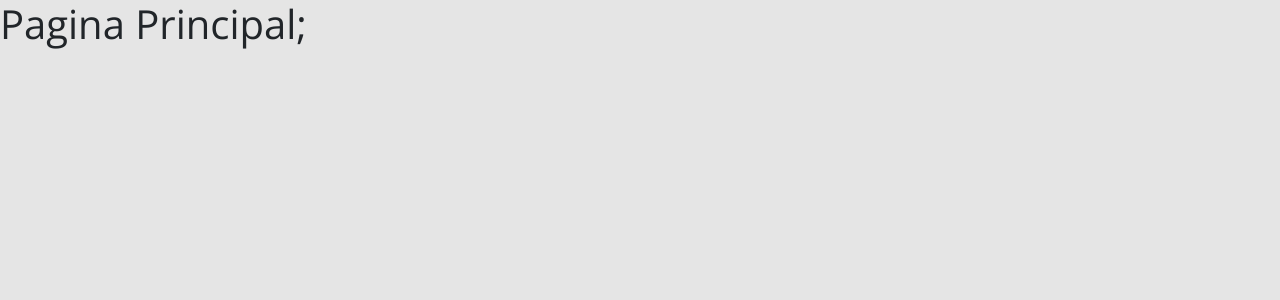
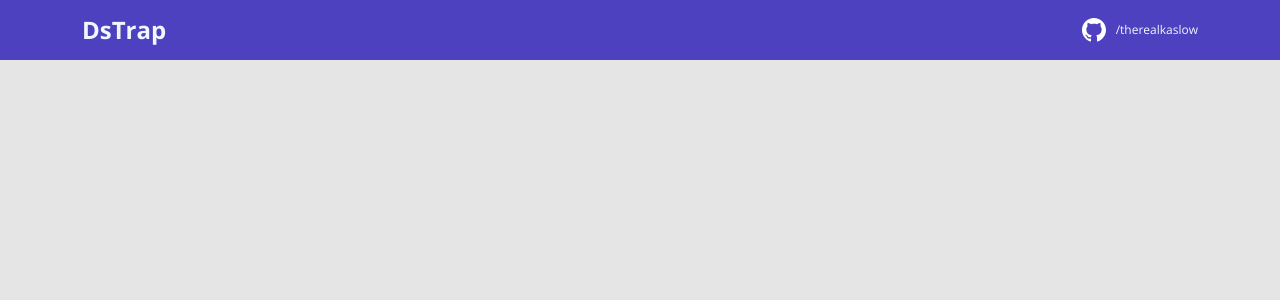
Before and after one commit to therealkaslow/DsArtist, a React (Create React App) app in the folder frontend/: page / in a window 1280 px wide. Shown: the top 300 px of the page. Built offline with nearby package versions, Linux system fonts and the light colour scheme.

Commit message:
@therealkaslow[Navbar Criada]

```diff
--- a/frontend/src/App.tsx
+++ b/frontend/src/App.tsx
@@ -1,8 +1,7 @@
+import Navbar from "./components/navbar";
 
 function App() {
-  return (
- <h1>Pagina Principal;</h1>
-  );
+  return <Navbar />;
 }
 
 export default App;
--- /dev/null
+++ b/frontend/src/components/navbar/index.tsx
@@ -0,0 +1,20 @@
+import { ReactComponent as GithubIcon } from '../../assets/img/github.svg';
+import './styles.css';
+function Navbar() {
+  return (
+    <header className='header'>
+      <nav className="container">
+        <div className="dstrap-nav-content">
+          <h1>DsTrap</h1>
+          <a href="https://github.com/therealkaslow">
+            <div className='dstrap-contact'>
+              <GithubIcon/>
+              <p className='dstrap-contact-link'>/therealkaslow</p>
+            </div>
+          </a>
+        </div>
+      </nav>
+    </header>
+  );
+}
+export default Navbar;
--- /dev/null
+++ b/frontend/src/components/navbar/styles.css
@@ -0,0 +1,25 @@
+.header{
+    background-color: var(--color-primary);
+    height: 60px;
+    display: flex;
+    align-items: center;
+}
+.dstrap-nav-content{
+    display: flex;
+    justify-content: space-between;
+    align-items: center;
+    color: aliceblue;
+}
+.dstrap-nav-content h1{
+    margin: 0px;
+    font-weight: 700;
+    font-size: 24px;
+}
+.dstrap-contact{
+    display: flex;
+    align-items: center;
+}
+.dstrap-contact-link{
+    margin: 0 0 0 10px;
+    font-size: 12px;
+}
--- a/frontend/tsconfig.json
+++ b/frontend/tsconfig.json
@@ -1,5 +1,6 @@
 {
   "compilerOptions": {
+    "baseUrl": "./src",
     "target": "es5",
     "lib": [
       "dom",
```
Also changed, not shown: frontend/src/assets/img/github.svg (added).
